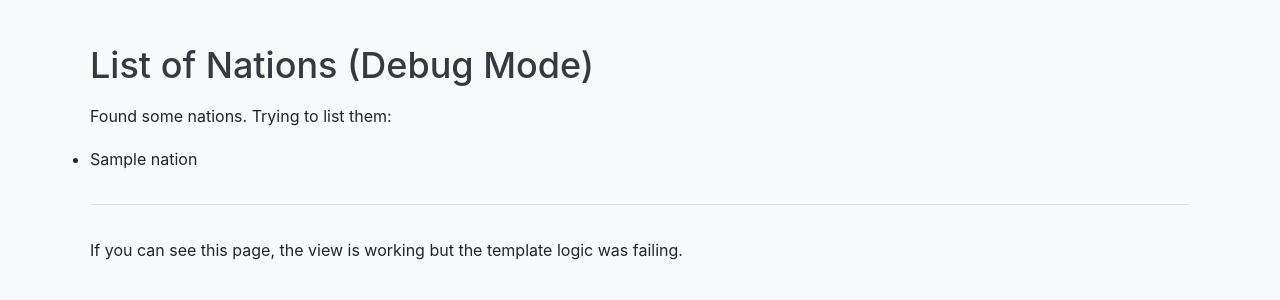
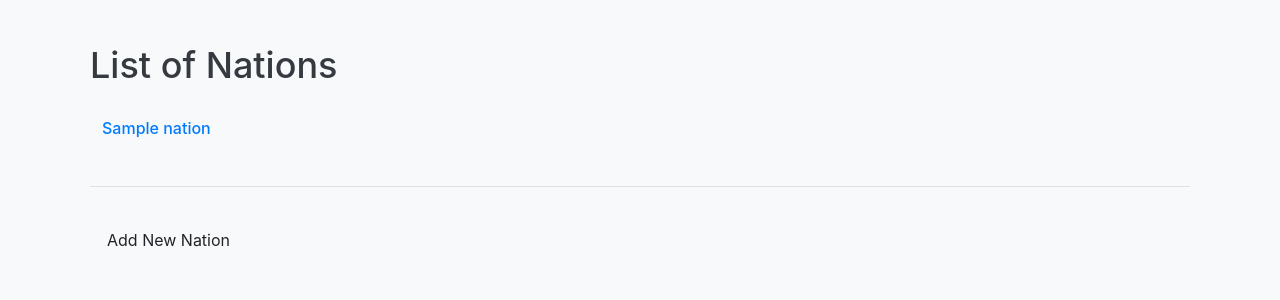
Before and after one commit to ragzad/Dom6ModGen, a Django app: page /nations/ in a window 1280 px wide. Shown: the top 300 px of the page. Run offline with Django 5.2, Linux system fonts and the light colour scheme; tables that the repository leaves empty hold one stand-in row (values such as "Sample post").

Commit message:
Removal of debug mode
Removing debugging after successful migrations on PostGres Server

```diff
--- a/dom6modgen/nations/templates/nations/nation_list.html
+++ b/dom6modgen/nations/templates/nations/nation_list.html
@@ -5,27 +5,29 @@
     <link rel="stylesheet" href="{% static 'css/style.css' %}">
     <meta charset="UTF-8">
     <meta name="viewport" content="width=device-width, initial-scale=1.0">
-    <title>Nations List (Debug)</title>
+    <title>Nations List</title>
 </head>
 <body>
     <div class="container">
-        <h1>List of Nations (Debug Mode)</h1>
+        <h1>List of Nations</h1>
 
         {% if nations %}
-            <p>Found some nations. Trying to list them:</p>
-            <ul>
+        <ul class="styled-list">
             {% for nation in nations %}
                 <li>
-                    {{ nation.name }}
+                    {# This link requires the get_absolute_url method in the Nation model #}
+                    <a href="{{ nation.get_absolute_url }}">
+                        {{ nation.name }}
+                    </a>
                 </li>
             {% endfor %}
-            </ul>
+        </ul>
         {% else %}
-            <p>No nations were found in the database.</p>
+            <p>No nations found. Add one to get started!</p>
         {% endif %}
 
         <hr>
-        <p>If you can see this page, the view is working but the template logic was failing.</p>
+        <a href="{% url 'nations:nation_create' %}" class="btn">Add New Nation</a>
     </div>
 </body>
 </html>
```
